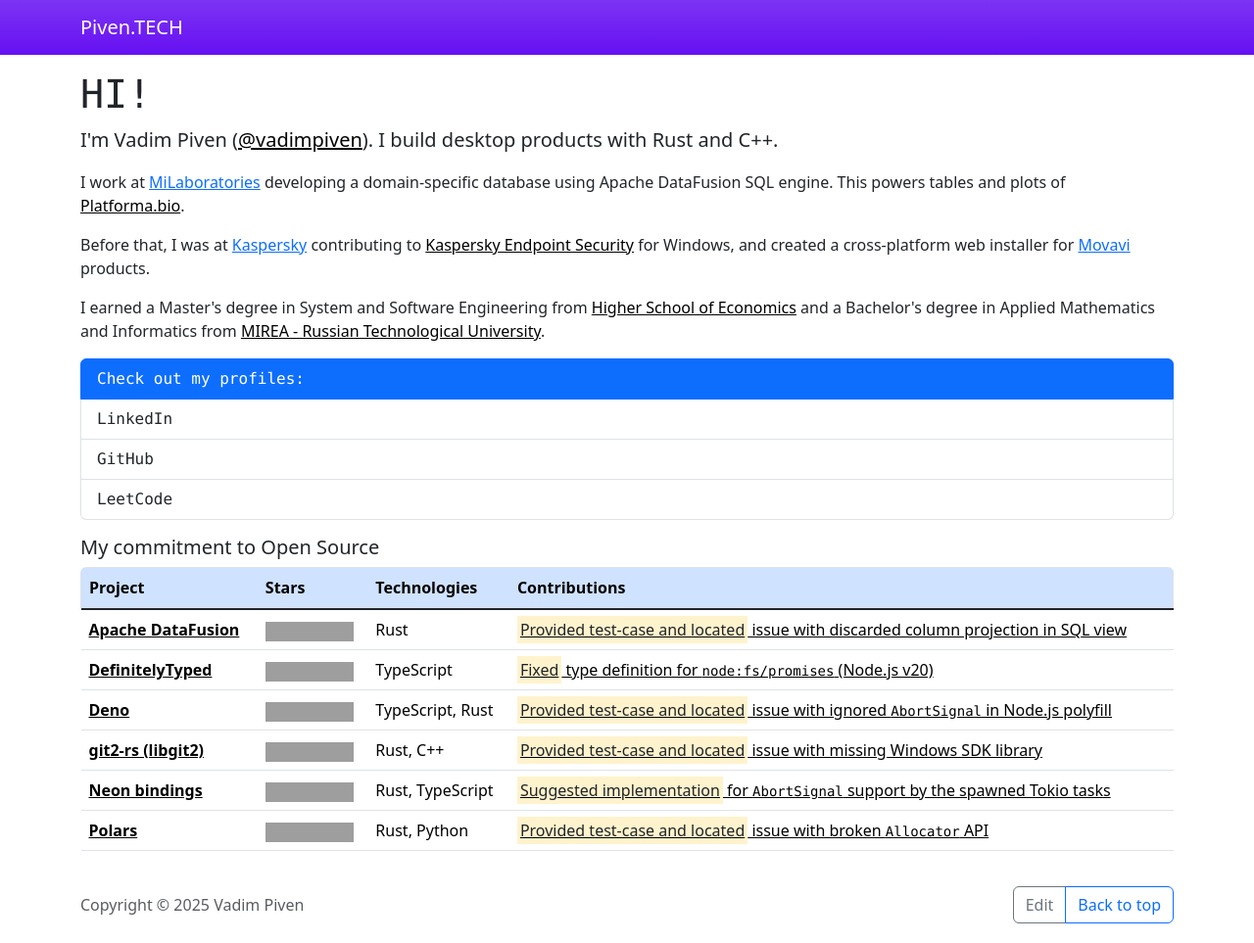
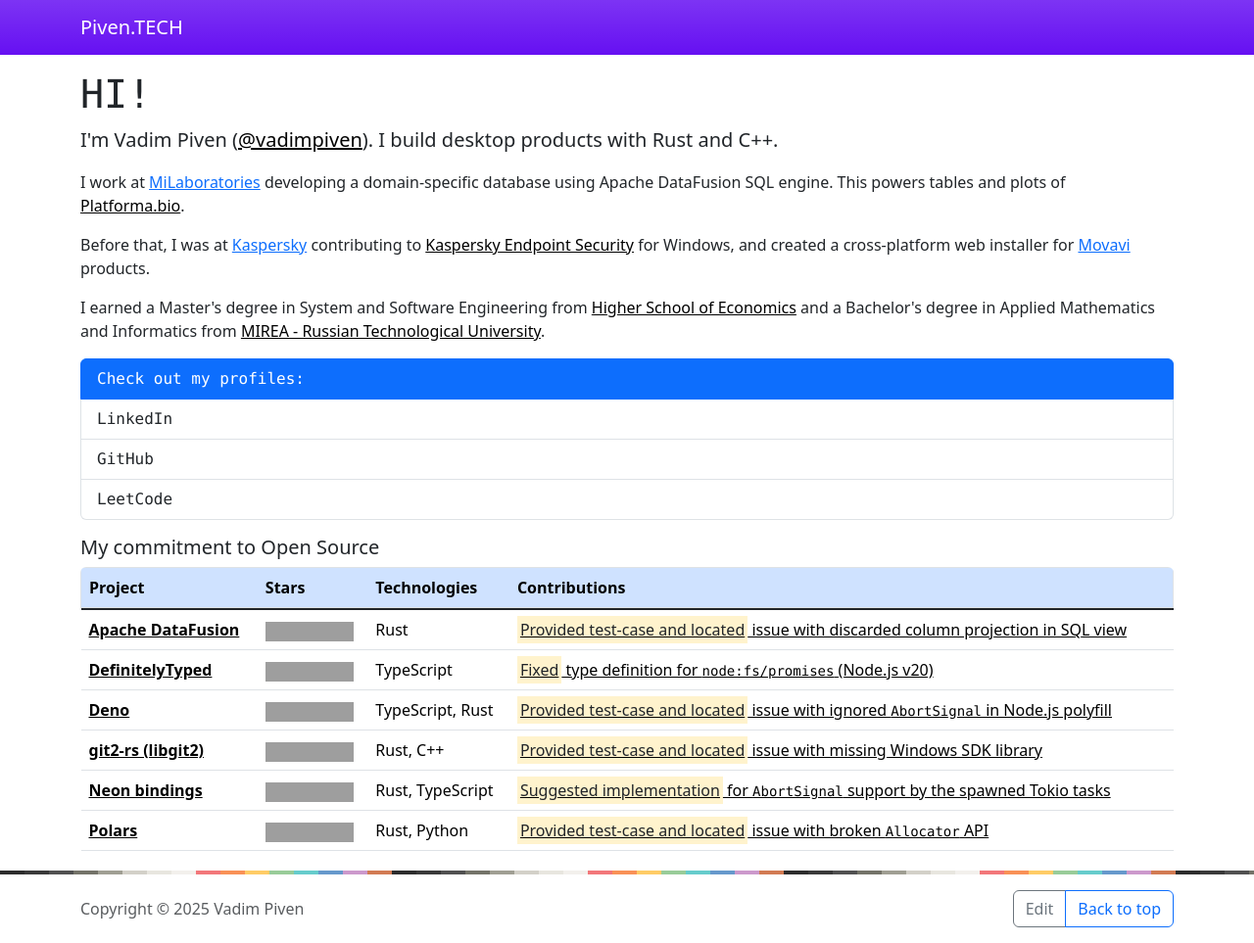
Before and after one commit to vadimpiven/vadimpiven, a Jekyll site: the page built from index.html, in a window 1280 px wide. Shown: the whole page at 98% size. Built offline with Jekyll 4.4.1, drawn with Linux system fonts in a browser that asks for light colours; grey boxes are pictures that could not be loaded.

Commit message:
animation fix 7

```diff
--- a/_layouts/default.html
+++ b/_layouts/default.html
@@ -248,7 +248,7 @@
       <div class="container">{{ content }}</div>
     </main>
 
-    <divclass="container-flex animated-stripe"></div>
+    <div class="container-flex animated-stripe"></div>
 
     <footer
       class="container text-muted py-3"
```
